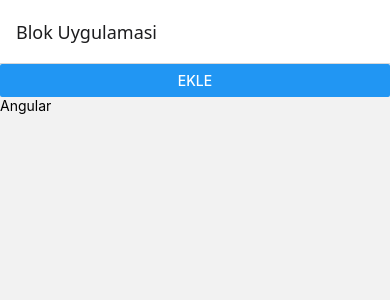
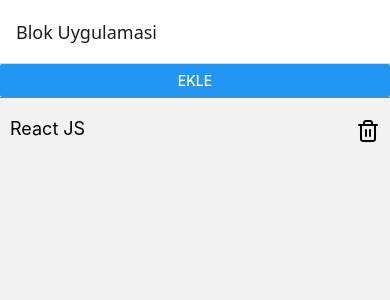
Before and after one commit to 1ahmetbb/Blog_Uygulamasi, a React Native app: screen /Index in a window 390 px wide. Both pictures are taken after a click on the button "EKLE". Shown: the top 300 px of the page. Built offline with nearby package versions, Linux system fonts and the light colour scheme.

Commit message:
Anasayfa duzenlemeleri - Blog Silme islemi - Blogl Sayfasina yonlendirme

```diff
--- a/App.js
+++ b/App.js
@@ -3,6 +3,7 @@ import { createNativeStackNavigator } from "@react-navigation/native-stack";
 import CreateScreen from "./screens/CreateScreen";
 import IndexScreen from "./screens/IndexScreen";
 import { Provider } from "./context/BlogContext";
+import ShowScreen from "./screens/ShowScreen";
 const Stack = createNativeStackNavigator();
 
 function RootStack() {
@@ -10,6 +11,7 @@ function RootStack() {
     <Stack.Navigator screenOptions={{ headerTitle: "Blok Uygulamasi" }}>
       <Stack.Screen name="Index" component={IndexScreen} />
       <Stack.Screen name="Create" component={CreateScreen} />
+      <Stack.Screen name="Show" component={ShowScreen} />
     </Stack.Navigator>
   );
 }
--- a/context/BlogContext.js
+++ b/context/BlogContext.js
@@ -4,7 +4,16 @@ import CreateDataContex from "./CreateDataContex";
 const blogReducer = (state, action) => {
   switch (action.type) {
     case "add_blogpost":
-      return [...state, { title: "Angular" }];
+      return [
+        ...state,
+        {
+          id: Math.floor(Math.random() * 999999),
+          title: "React JS",
+        },
+      ];
+
+    case "delete_blogpost":
+      return state.filter((blogPost) => blogPost.id !== action.payload);
     default:
       return state;
   }
@@ -16,8 +25,14 @@ const addBlogPost = (dispatch) => {
   };
 };
 
+const deleteBlogPost = (dispatch) => {
+  return (id) => {
+    dispatch({ type: "delete_blogpost", payload: id });
+  };
+};
+
 export const { Context, Provider } = CreateDataContex(
   blogReducer,
-  { addBlogPost },
+  { addBlogPost, deleteBlogPost },
   []
 );
--- a/screens/IndexScreen.js
+++ b/screens/IndexScreen.js
@@ -1,21 +1,52 @@
-import { StyleSheet, Text, View, FlatList, Button } from "react-native";
+import {
+  StyleSheet,
+  Text,
+  View,
+  FlatList,
+  Button,
+  TouchableOpacity,
+} from "react-native";
 import React, { useContext } from "react";
 import { Context } from "../context/BlogContext";
+import Feather from "@expo/vector-icons/Feather";
 
-export default function IndexScreen() {
-  const { state, addBlogPost } = useContext(Context);
+export default function IndexScreen({ navigation }) {
+  const { state, addBlogPost, deleteBlogPost } = useContext(Context);
   return (
     <View>
       <Button title="Ekle" onPress={addBlogPost} />
       <FlatList
         data={state}
-        keyExtractor={(BlogPosts) => BlogPosts.title}
+        keyExtractor={(BlogPosts) => BlogPosts.id}
         renderItem={({ item }) => {
-          return <Text>{item.title}</Text>;
+          return (
+            <TouchableOpacity
+              onPress={() => navigation.navigate("Show", { id: item.id })}
+            >
+              <View style={styles.row}>
+                <Text style={styles.title}>{item.title}</Text>
+                <TouchableOpacity onPress={() => deleteBlogPost(item.id)}>
+                  <Feather name="trash-2" size={24} color="black" />
+                </TouchableOpacity>
+              </View>
+            </TouchableOpacity>
+          );
         }}
       />
     </View>
   );
 }
 
-const styles = StyleSheet.create({});
+const styles = StyleSheet.create({
+  row: {
+    flexDirection: "row",
+    justifyContent: "space-between",
+    borderTopWidth: 1,
+    paddingHorizontal: 10,
+    paddingVertical: 20,
+    borderColor: "gray",
+  },
+  title: {
+    fontSize: 18,
+  },
+});
--- /dev/null
+++ b/screens/ShowScreen.js
@@ -0,0 +1,16 @@
+import { StyleSheet, Text, View } from "react-native";
+import React, { useContext } from "react";
+import { Context } from "../context/BlogContext";
+
+export default function ShowScreen({ route }) {
+  const { state } = useContext(Context);
+  console.log(route.params.id);
+  const blogPost = state.find ((blogPost) => blogPost.id === route.params.id)
+  return (
+    <View>
+      <Text>{blogPost.title}</Text>
+    </View>
+  );
+}
+
+const styles = StyleSheet.create({});
```
